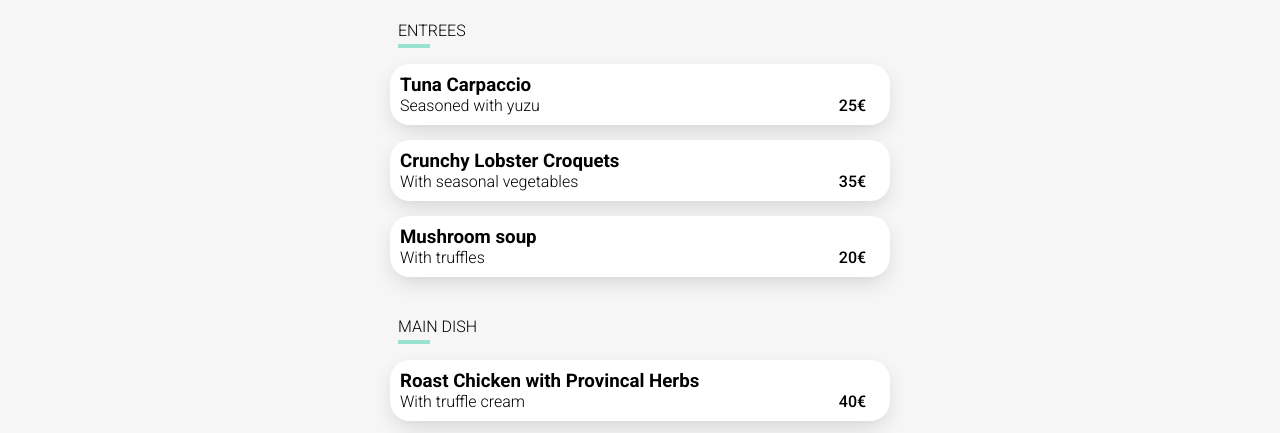
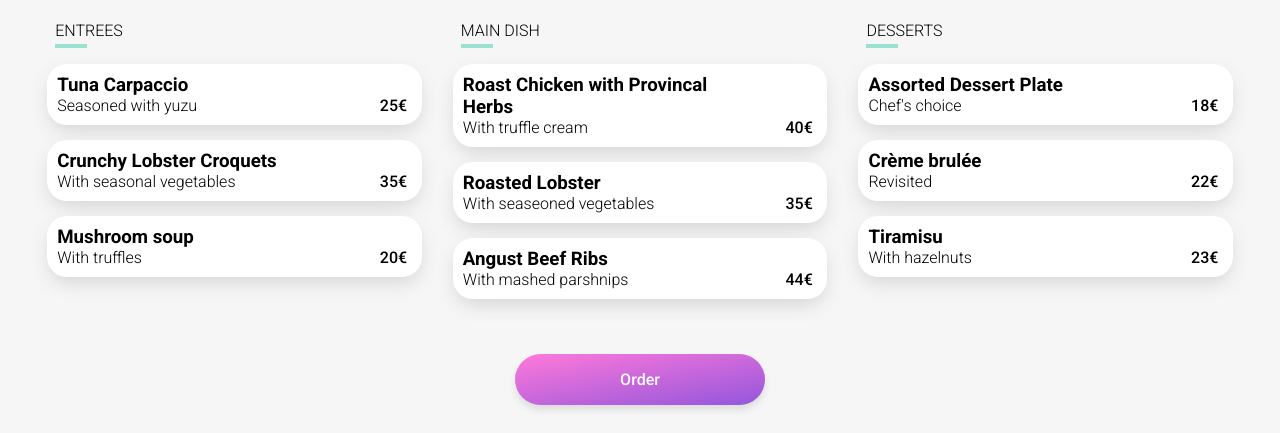
Before and after one commit to TomMazzag/OCProject3_TM, a website: page LeGourmand.html in a window 1280 px wide. Shown: the part 357-790 px from the top of the page. Drawn offline with Linux system fonts and the light colour scheme; a web font is replaced by a local one.

Commit message:
Rotate fixed, looks good on desktop, loader back

```diff
--- a/LeGourmand.html
+++ b/LeGourmand.html
@@ -31,6 +31,7 @@
                     </div>
                 </div>
                 <form class="menu__form" action="#" method="post" target="_blank">
+                    <div class="menu__content">
 
                         <div class="section">
                             <div class="section__title">
@@ -160,6 +161,7 @@
                                 </div>
                             </div>
                         </div>
+                    </div>
 
                         <button class="btn form__submit" type="submit">Order</button>
                     </form>
--- a/sass/pages/_menu.scss
+++ b/sass/pages/_menu.scss
@@ -103,10 +103,19 @@
     @include interaction-query (fine) {
         &:hover {
             box-shadow: 0 8px 20px -4px darken($color-bckgrd,25%);
+            @keyframes spin {
+                from {
+                    transform: rotate(0deg);
+                }
+
+                to {
+                    transform: rotate(360deg);
+                }
+            }
             .dish__tick {
 
                 i {
-                    transform: rotate(0deg);
+                    animation: spin 0.5s forwards
                 }
             }
             .dish__name {
@@ -163,8 +172,7 @@
 
         i {
             color: $color-white;
-            transform: rotate(-540deg);
-            transition: transform 2s ease-out;
+            transition: transform 1s ease-out;
         }
     }
     position: relative;
@@ -178,3 +186,23 @@
         cursor: pointer;
     }
 }
+
+@media (min-width: 575px) {
+    .menu {
+        &__form {
+            display: flex;
+            flex-direction: column;
+            max-width: 100%;
+            .btn {
+                width: 20%;
+            }
+        }
+        &__content {
+            display: flex;
+            justify-content: space-evenly;
+            .section {
+                width: 30%;
+            }
+        }
+    }
+}
```
Also changed, not shown: Bastille.html (+2 -1 lines), EnchantedPlate.html (+2 -0 lines), TheFullPalette.html (+3 -0 lines), README.md (added), public/css/style.css, 1 other file. Lines whose indentation alone changed are shown as unchanged.
